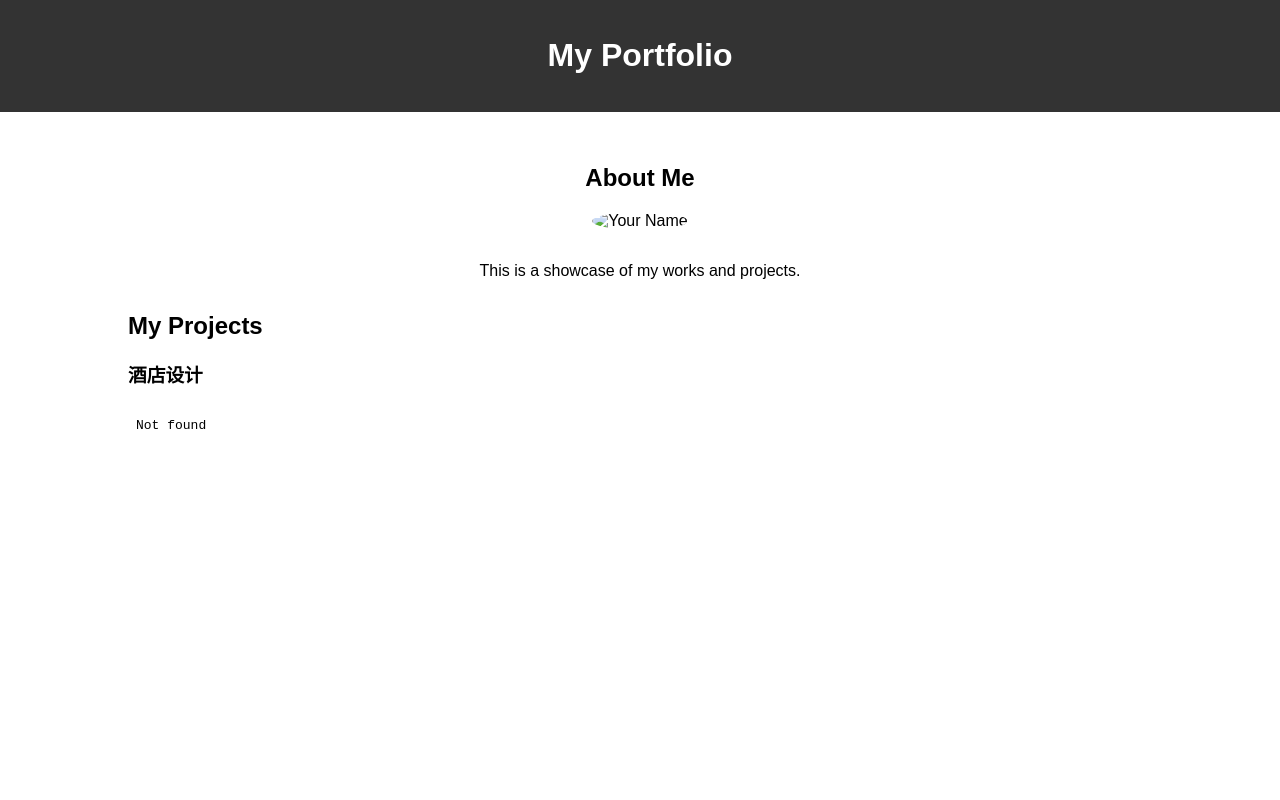
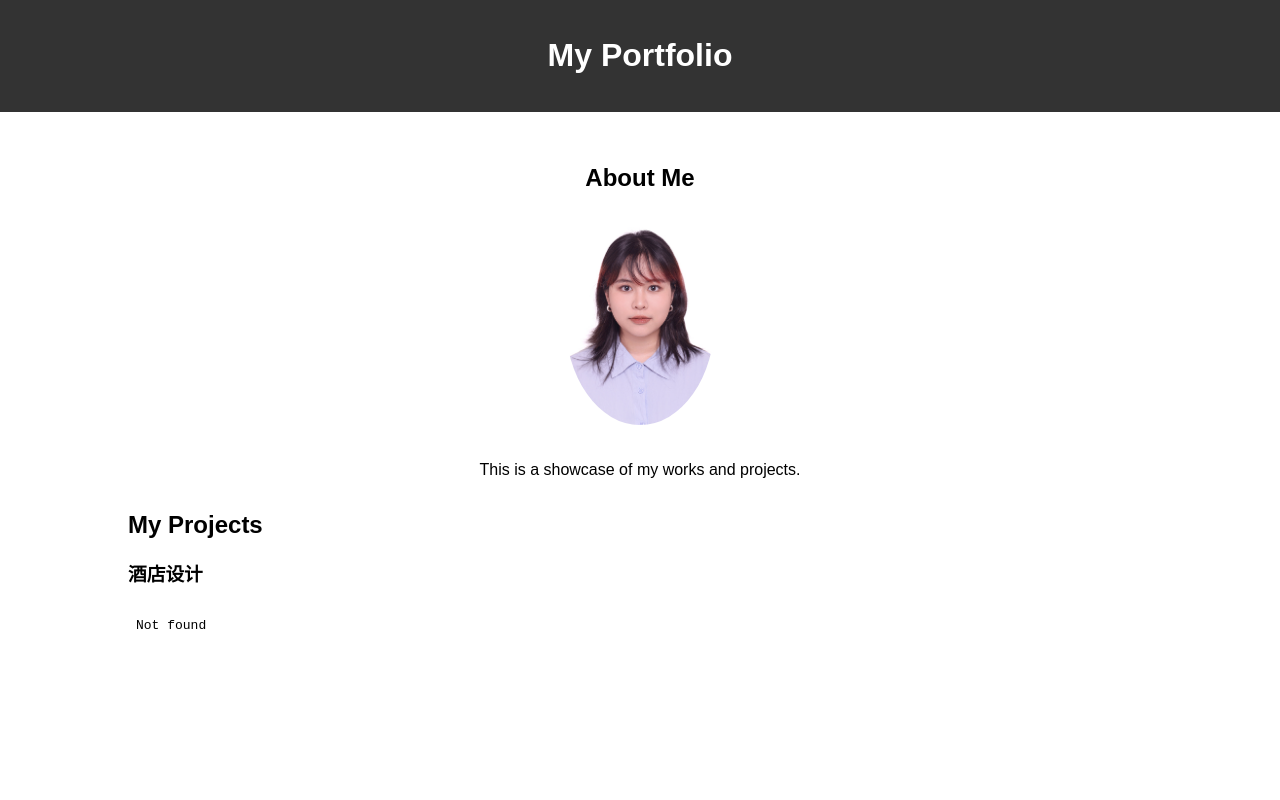
Before and after one commit to foreveryoung0122/foreveryoung0122.github.io, a plain HTML site: page portfolio_website/Untitled-1.html in a window 1280 px wide. Shown: the top 800 px of the page. Drawn offline with Linux system fonts and the light colour scheme.

Commit message:
Update Untitled-1.html

```diff
--- a/portfolio_website/Untitled-1.html
+++ b/portfolio_website/Untitled-1.html
@@ -58,7 +58,7 @@
     <div class="content">
         <div class="about-me">
             <h2>About Me</h2>
-            <img src="portfolio_website/images/photo.jpg" alt="Your Name">
+            <img src="https://foreveryoung0122.github.io/portfolio_website/images/photo.jpg" alt="Your Name">
             <p>This is a showcase of my works and projects.</p>
         </div>
 
```
